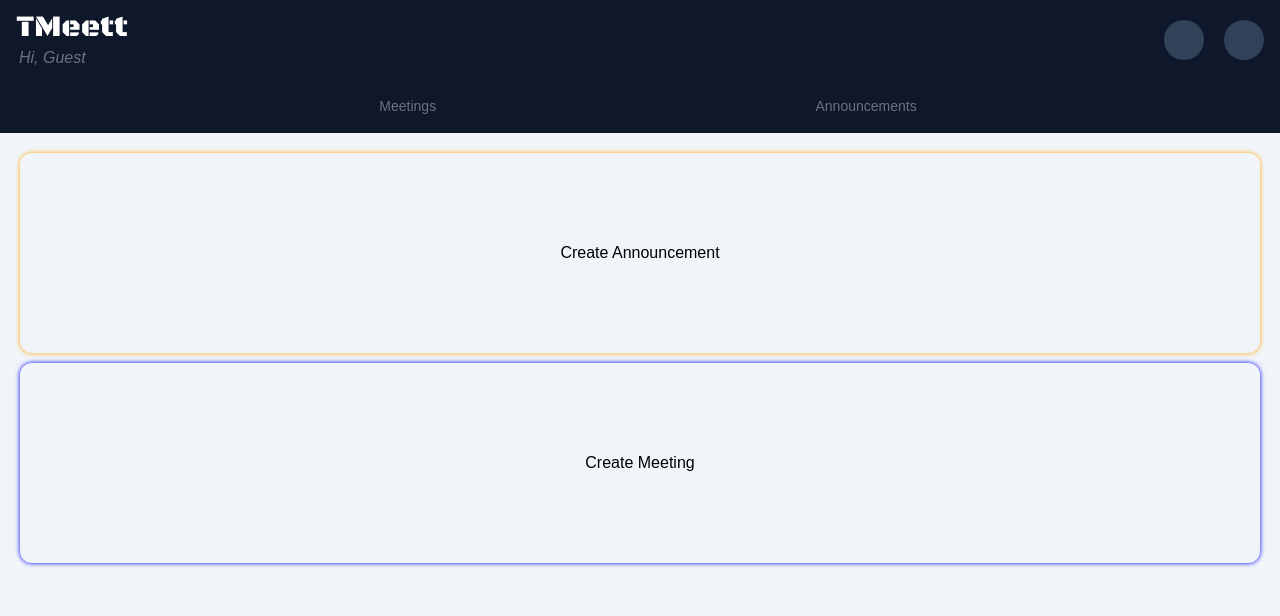
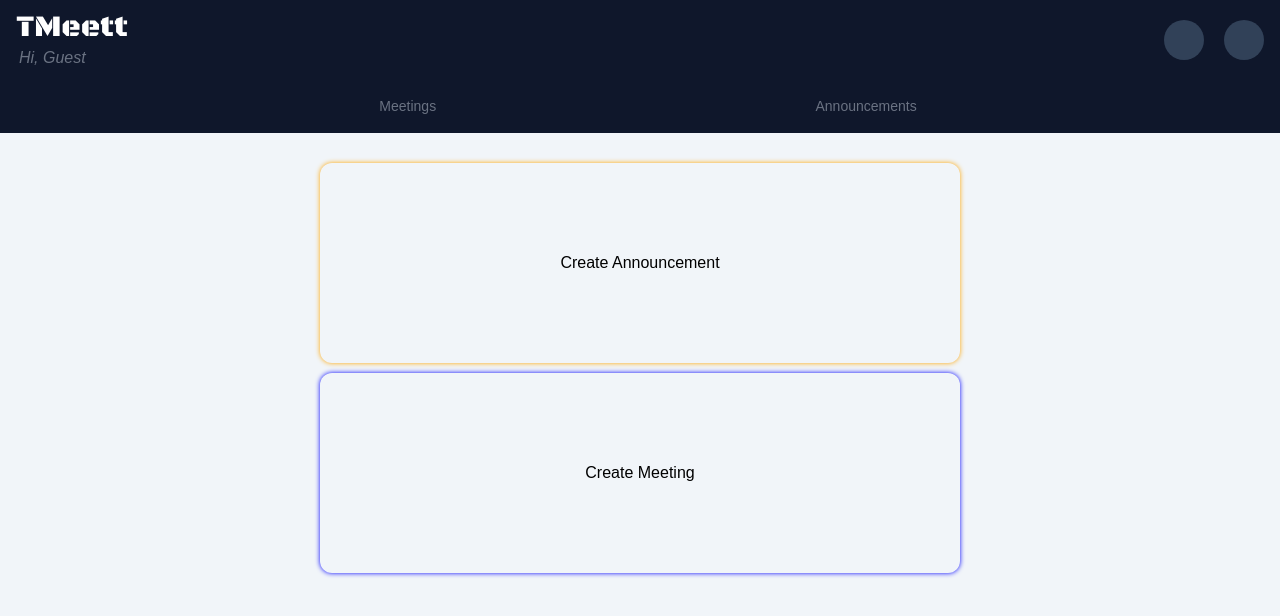
Before and after one commit to Peter-kent-19/TMeet, a React (Vite) app in the folder view/: page /create in a window 1280 px wide. Shown: the top 616 px of the page. Built offline with nearby package versions, Linux system fonts and the light colour scheme; sample sign-in values are in the browser's storage; some icons are missing; a web font is replaced by a local one.

Commit message:
registered the two creation routes (announcement and meeting)

```diff
--- a/view/src/App.jsx
+++ b/view/src/App.jsx
@@ -41,13 +41,15 @@ const router = createBrowserRouter(
                 <Route path="meets" element={<Meetings />} />
                 <Route path="room" element="Chat Room" />
                 <Route path="create" element={<Create />} />
+                <Route path="create-ann" element="Announcement Creation Page" />
+                <Route path="create-meet" element="Meeting Creation Page" />
             </Route>
         </>
     )
 )
 
 const App = () => {
-  return <RouterProvider router={router} />
+  return <RouterProvider router={router}/>
 }
 
 
--- a/view/src/pages/auth/EmailVerification.jsx
+++ b/view/src/pages/auth/EmailVerification.jsx
@@ -3,7 +3,7 @@ export default function EmailVerifivation() {
     // Return the JSX for the verification screen
     return (
         // Main container with padding
-        <div className="p-4">
+        <div className="max-w-[700px] m-auto p-4">
             {/* Back button with styled circular background */}
             <button className="h-[50px] w-[50px] flex justify-center items-center text-gray-500 text-5xl bg-slate-300 rounded-[50%]">
                 ‹
--- a/view/src/pages/auth/Login.jsx
+++ b/view/src/pages/auth/Login.jsx
@@ -71,7 +71,7 @@ export default function Login() {
     // Return the JSX for the Login page
     return (
         // Main container with conditional classes for the fade-in effect
-        <div className={`transition-opacity duration-1000 ${isVisible ? 'opacity-100' : 'opacity-0'}`}>
+        <div className={`max-w-[700px] m-auto transition-opacity duration-1000 ${isVisible ? 'opacity-100' : 'opacity-0'}`}>
             {/* Project logo with custom font style */}
             <h1 className="pt-5 text-5xl logo text-center text-blue-500">
                 TMeet
--- a/view/src/pages/auth/MakePassword.jsx
+++ b/view/src/pages/auth/MakePassword.jsx
@@ -87,7 +87,7 @@ export default function MakePassword({title, description}){
 
     return (
         // Main container with conditional classes for the fade-in effect
-        <div className={`transition-opacity duration-1000 p-4 ${isVisible ? 'opacity-100' : 'opacity-0'}`}>
+        <div className={`max-w-[700px] m-auto transition-opacity duration-1000 p-4 ${isVisible ? 'opacity-100' : 'opacity-0'}`}>
             <button
                 onClick={() => navigate(-1)}
                 className="h-[50px] w-[50px] flex justify-center items-center text-gray-500 text-5xl bg-slate-300 rounded-[50%]"
--- a/view/src/pages/auth/Signin.jsx
+++ b/view/src/pages/auth/Signin.jsx
@@ -80,7 +80,7 @@ export default function Signin() {
     // Return the JSX for the Signin page
     return (
         // Container with conditional classes for the fade-in effect
-        <div className={`transition-opacity duration-1000 ${isVisible ? 'opacity-100' : 'opacity-0'}`}>
+        <div className={`max-w-[700px] m-auto transition-opacity duration-1000 ${isVisible ? 'opacity-100' : 'opacity-0'}`}>
             {/* Project logo with custom font class */}
             <h1 className="pt-5 text-5xl logo text-center text-blue-500">
                 TMeet
--- a/view/src/pages/main/Create.jsx
+++ b/view/src/pages/main/Create.jsx
@@ -1,5 +1,6 @@
 import Header from '../../components/Header.jsx'
 import { useState, useEffect } from 'react';
+import { NavLink } from 'react-router-dom';
 
 
 export default function Create() {
@@ -14,9 +15,15 @@ export default function Create() {
     return(
         <div className={`bg-slate-100 min-h-[100vh] overflow-auto transition-opacity duration-1000 ${isVisible ? 'opacity-100' : 'opacity-0'}`}>
             <Header />
-            <div className="p-5 grid gap-[10px]">
-                <div className="border-slate-400 rounded-xl [box-shadow:0px_0px_5px_orange] h-[200px] flex justify-center items-center">Create Announcement</div>
-                <div className="border-blue-400 rounded-xl [box-shadow:0px_0px_5px_blue] h-[200px] flex justify-center items-center">Create Meeting</div>
+
+            <div className="max-w-[700px] m-auto p-[30px] grid gap-[10px]">
+                <NavLink to="/create-ann">
+                    <div className="border-slate-400 rounded-xl [box-shadow:0px_0px_5px_orange] h-[200px] flex justify-center items-center">Create Announcement</div>
+                </NavLink>
+
+                <NavLink to="/create-meet">
+                    <div className="border-blue-400 rounded-xl [box-shadow:0px_0px_5px_blue] h-[200px] flex justify-center items-center">Create Meeting</div>
+                </NavLink>
             </div>
         </div>
     )
--- a/view/src/pages/main/Home.jsx
+++ b/view/src/pages/main/Home.jsx
@@ -41,7 +41,7 @@ export default function Home() {
             }
 
             {/* Announcements grid */}
-            <div className="p-4 grid gap-4 md:grid-cols-2 lg:grid-cols-3">
+            <div className="max-w-[700px] m-auto p-4 grid gap-4 md:grid-cols-2 lg:grid-cols-3">
                 {announcements.map(ann => (
                     <div key={ann.id} className="bg-white p-5 rounded-2xl shadow-sm border border-slate-200">
                         <h2 className="text-lg font-bold text-slate-700">{ann.title}</h2>
--- a/view/src/pages/main/Meetings.jsx
+++ b/view/src/pages/main/Meetings.jsx
@@ -72,7 +72,7 @@ export default function Meetings() {
                 : <Header isPrincippal="false" />
             }
             {/* Main content area grid for meeting cards */}
-            <div className="p-4 grid gap-2 md:grid-cols-2">
+            <div className="max-w-[700px] m-auto p-4 grid gap-2 md:grid-cols-2">
                 {meetings.map(meeting => (
                     // Individual meeting card
                     <div key={meeting.id} className="bg-white p-5 rounded-2xl shadow-sm border border-slate-200">
```
